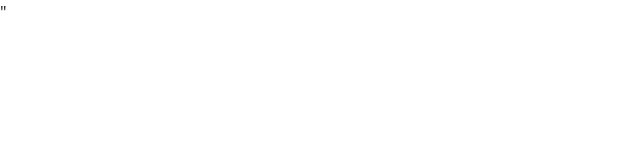
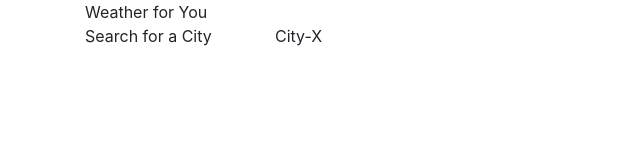
Before and after one commit to EJCalderon/Ok-Google-Hows-The-Weather, a plain HTML site: page index.html in a window 1280 px wide. Shown: the whole page, without its empty margins (0-640 px from the left). Drawn offline with nearby package versions, Linux system fonts and the light colour scheme.

Commit message:
start of boot

```diff
--- a/index.html
+++ b/index.html
@@ -6,12 +6,23 @@
         <title>Weather API</title>
         <meta name="description" content="">
         <meta name="viewport" content="width=device-width, initial-scale=1">
-        <link href="https://cdn.jsdelivr.net/npm/bootstrap@5.1.3/dist/css/bootstrap.min.css" rel="stylesheet" integrity="sha384-1BmE4kWBq78iYhFldvKuhfTAU6auU8tT94WrHftjDbrCEXSU1oBoqyl2QvZ6jIW3" crossorigin="anonymous">"
+        <link rel="stylesheet" href="css/bootstrap-grid.css">
+        <link rel="stylesheet" href="css/bootstrap.css">
         <link rel="stylesheet" href="assets/style.css">
     </head>
     <body>
 
+        <div class="container">
+            <div class="row">
+                <div class="col-12 justify-content-around">Weather for You</div>
+                <div class="col-2">Search for a City</div>
+                <div class="col-9">City-X</div>
+                <div class="col-2"></div>
+            </div>
+        </div>
 
+        <script src="js/bootstrap.bundle.js"></script>
+        <script src="js/bootstrap.js"></script>
         <script src="assets/script.js"></script>
     </body>
 </html>
```
